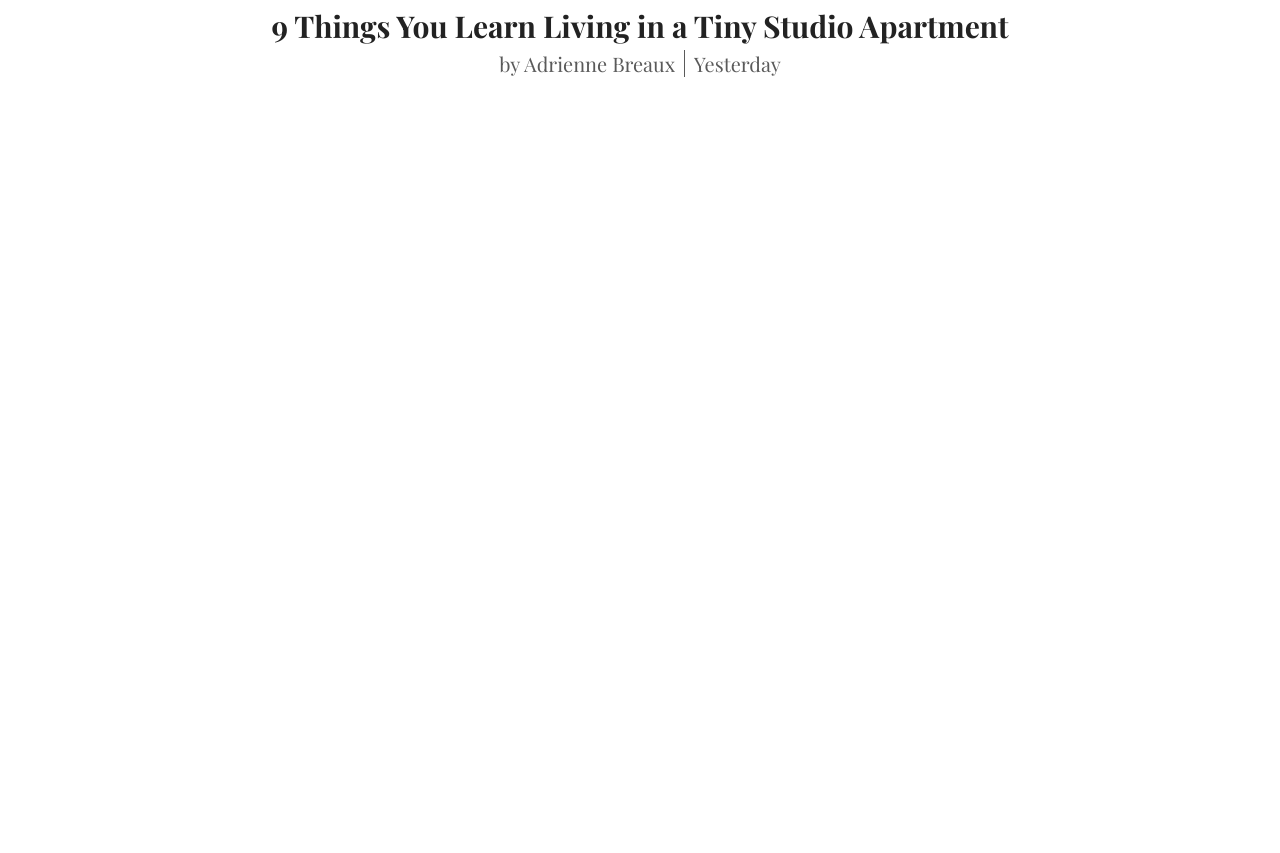
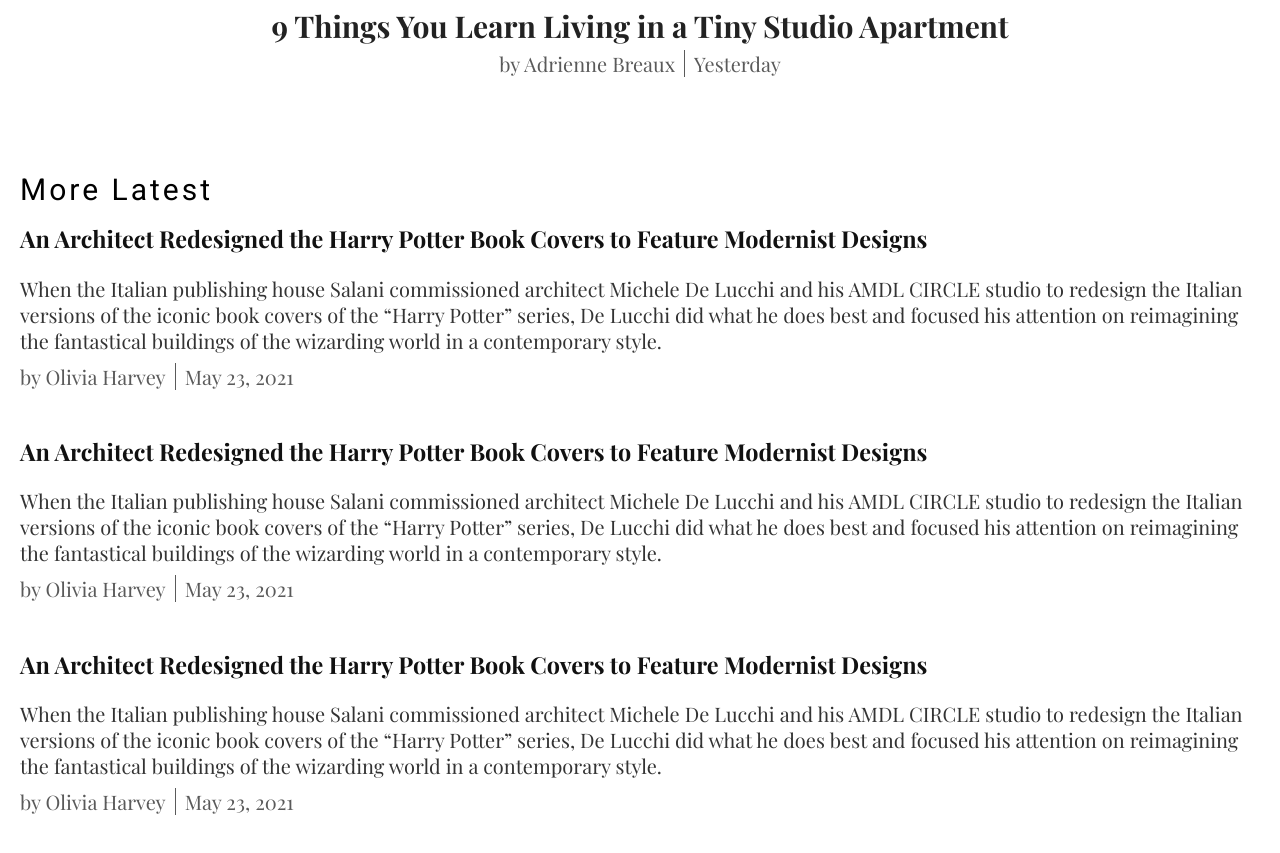
Before and after one commit to doramakh/multiple-language, a React (Create React App) app: page / in a window 1280 px wide. Shown: the part 780-1633 px from the top of the page. Before the commit the page ends 907 px from the top, so only its background shows below. Built offline with nearby package versions, Linux system fonts and the light colour scheme; a web font is replaced by a local one.

Commit message:
create articles section

```diff
--- a/src/App.css
+++ b/src/App.css
@@ -538,3 +538,33 @@ img{
   border-right: 1px solid  #5a5a5a;
   content: "";
 }
+
+.articles {
+  padding: 50px 0;
+}
+
+.articles-heading {
+  font-family: "Roboto", sans-serif;
+  font-weight: 400;
+  letter-spacing: 3px;
+  margin-top: 0;
+  margin-bottom: 15px;
+}
+
+.articles-list {
+  padding: 0;
+  margin: 0;
+  list-style-type: none;
+}
+
+.articles-link {
+  display: block;
+  text-decoration: none;
+  color: #111;
+}
+
+.articles-desc {
+  margin-top: 0;
+  margin-bottom: 10px;
+  color: #333;
+}
--- a/src/App.js
+++ b/src/App.js
@@ -1,5 +1,6 @@
 import Header from './Components/Header'
 import Hero from './Components/Hero'
+import Articles from './Components/Articles'
 
 import './App.css';
 
@@ -8,6 +9,8 @@ function App() {
     <div className="App">
       <Header />
       <Hero />
+      <Articles />
+
     </div>
   );
 }
--- /dev/null
+++ b/src/Components/Articles.jsx
@@ -0,0 +1,66 @@
+function Articles() {
+    return (
+        <>
+            <section className="articles">
+                <div className="container">
+                    <h2 className="articles-heading">More Latest</h2>
+                    <ul className="articles-list">
+                        <li className="articles-item">
+                            <a className="articles-link" href="#">
+                                <div className="articles-text-wrapper">
+                                    <h3 className="articles-title">
+                                    An Architect Redesigned the Harry Potter Book Covers to Feature Modernist Designs
+                                    </h3>
+                                    <p className="articles-desc">
+                                    When the Italian publishing house Salani commissioned architect Michele De Lucchi and his AMDL CIRCLE studio to redesign the Italian versions of the iconic book covers of the “Harry Potter” series, De Lucchi did what he does best and focused his attention on reimagining the fantastical buildings of the wizarding world in a contemporary style.
+                                    </p>
+                                    <div className="hero-details">
+                                        <span className="hero-author">by Olivia Harvey</span>
+                                        <span className="hero-time">May 23, 2021</span>
+                                    </div>
+                                </div>
+                                <img src="" alt=""/>
+                            </a>
+                        </li>
+                        <li className="articles-item">
+                            <a className="articles-link" href="#">
+                                <div className="articles-text-wrapper">
+                                    <h3 className="articles-title">
+                                    An Architect Redesigned the Harry Potter Book Covers to Feature Modernist Designs
+                                    </h3>
+                                    <p className="articles-desc">
+                                    When the Italian publishing house Salani commissioned architect Michele De Lucchi and his AMDL CIRCLE studio to redesign the Italian versions of the iconic book covers of the “Harry Potter” series, De Lucchi did what he does best and focused his attention on reimagining the fantastical buildings of the wizarding world in a contemporary style.
+                                    </p>
+                                    <div className="hero-details">
+                                        <span className="hero-author">by Olivia Harvey</span>
+                                        <span className="hero-time">May 23, 2021</span>
+                                    </div>
+                                </div>
+                                <img src="" alt=""/>
+                            </a>
+                        </li>
+                        <li className="articles-item">
+                            <a className="articles-link" href="#">
+                                <div className="articles-text-wrapper">
+                                    <h3 className="articles-title">
+                                    An Architect Redesigned the Harry Potter Book Covers to Feature Modernist Designs
+                                    </h3>
+                                    <p className="articles-desc">
+                                    When the Italian publishing house Salani commissioned architect Michele De Lucchi and his AMDL CIRCLE studio to redesign the Italian versions of the iconic book covers of the “Harry Potter” series, De Lucchi did what he does best and focused his attention on reimagining the fantastical buildings of the wizarding world in a contemporary style.
+                                    </p>
+                                    <div className="hero-details">
+                                        <span className="hero-author">by Olivia Harvey</span>
+                                        <span className="hero-time">May 23, 2021</span>
+                                    </div>
+                                </div>
+                                <img src="" alt=""/>
+                            </a>
+                        </li>
+                    </ul>
+                </div>
+            </section>
+        </>
+    )
+}
+
+export default Articles
```
